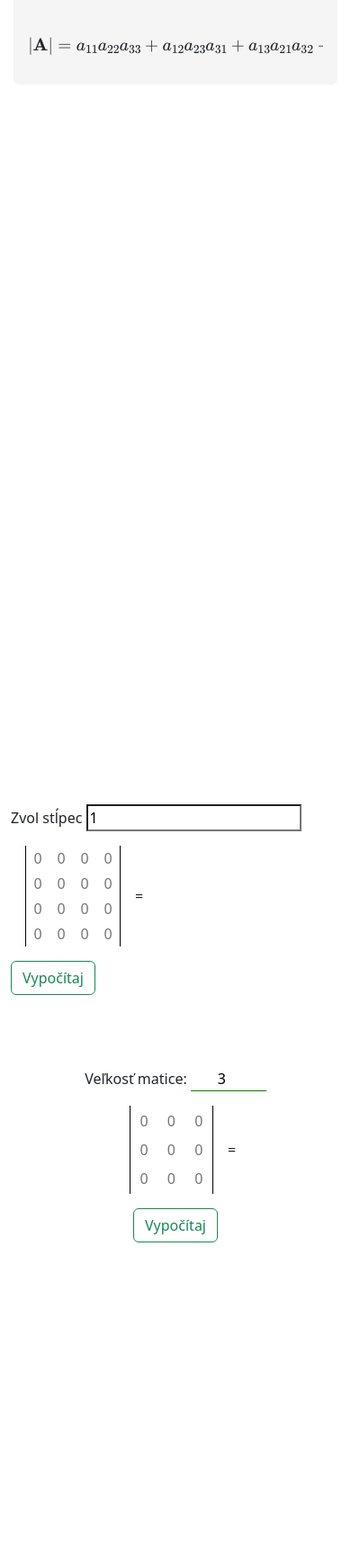
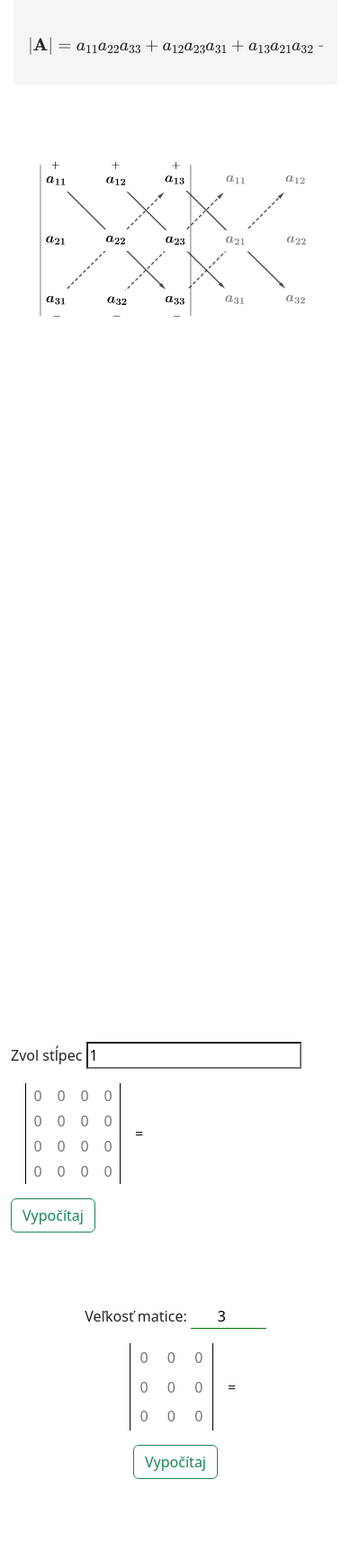
Before and after one commit to MarekBs/BP2023, a PHP site: the page made by linearnaAlgebra/témy/detStvMatice/index.html in a window 390 px wide. Shown: the part 1448-3172 px from the top of the page at 90% size. Before the commit the page ends 2829 px from the top, so only its background shows below. Run offline with PHP 8.4, Linux system fonts and the light colour scheme; some libraries are stand-ins or nearby versions.

Commit message:
added sarrus img

```diff
--- a/linearnaAlgebra/témy/detStvMatice/index.html
+++ b/linearnaAlgebra/témy/detStvMatice/index.html
@@ -117,6 +117,10 @@
                               $$</p>
                         </div>
                      </div>
+                     <div>
+                        <img id="sarus2" style=" display: block;" src="../../../images/Sarrus_rule2.svg" alt="sarusIMG">
+                     </div>
+
 
 
                   </div>
--- a/styleAll.css
+++ b/styleAll.css
@@ -104,9 +104,17 @@ mjx-container.MathJax {
   margin: 0px !important;
 }
 
+#sarus2 {
+  width: 50%;
+  margin: 5rem auto;
+}
 
 @media screen and (max-width: 992px){
   .container {
     padding: 0 0.2rem;
   }
+  #sarus2 {
+    width: 90%;
+  }
+
 }
```
Also changed, not shown: images/Sarrus_rule2.svg (added).
